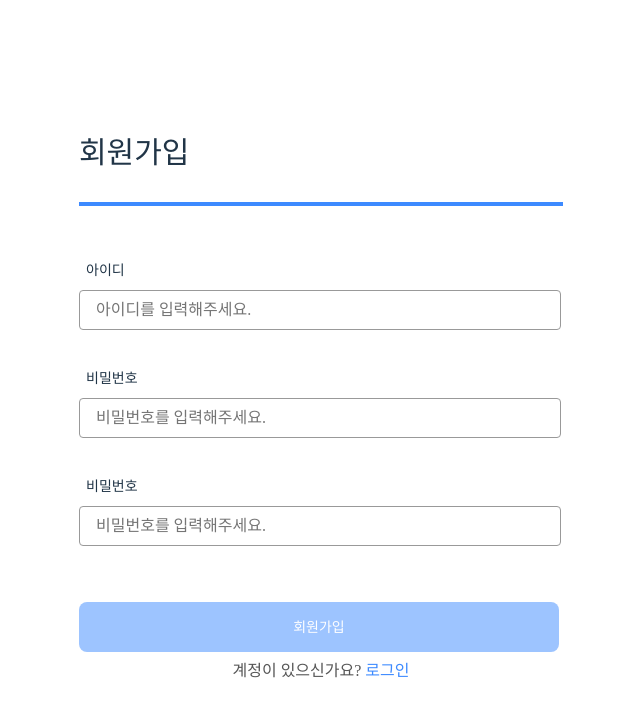
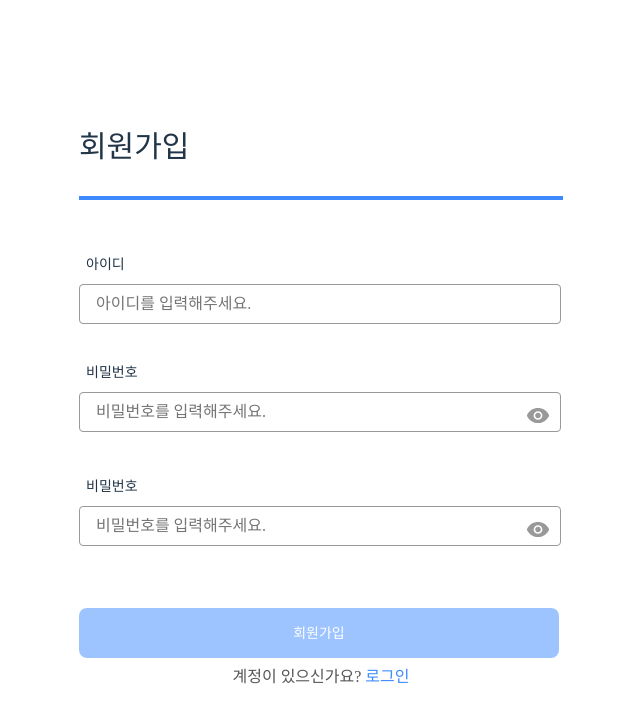
Before and after one commit to 2024-dsm-mentoring/FE_Jiyeon, a React (Vite) app in the folder 1주차/: page / in a window 1280 px wide. Shown: the top 722 px of the page, without its empty margins (319-959 px from the left). Built offline with nearby package versions, Linux system fonts and the light colour scheme; a web font is replaced by a local one.

Commit message:
SignUpPage 퍼블리싱 및 password type 변경 구현

```diff
--- a/1주차/src/components/IdPassword/Password.tsx
+++ b/1주차/src/components/IdPassword/Password.tsx
@@ -1,15 +1,57 @@
 import styled from "styled-components";
 import Colors from "../../design-system/colors/Colors";
 import fonts from "../../design-system/fonts/fonts";
+import OpenEye from "../../assets/OpenEye.svg";
+import CloseEye from "../../assets/CloseEye.svg";
+import { useState } from "react";
 
-export const Password = () => {
+export const Password = ({ password, setPassword }) => {
+  const [showPswd, setShowPswd] = useState(false);
+
+  const handleChandePassword = (e) => {
+    setPassword(e.target.value);
+  };
+
+  const toggleShowPswd = () => {
+    setShowPswd((prevShowPswd) => !prevShowPswd);
+  };
+
   return (
     <PasswordAll>
       <PasswordTitle>비밀번호</PasswordTitle>
-      <PasswordInput type="password" placeholder="비밀번호를 입력해주세요." />
+      <PasswordContainer>
+        <PasswordInput
+          type={showPswd ? "text" : "password"}
+          placeholder="비밀번호를 입력해주세요."
+          value={password}
+          onChange={handleChandePassword}
+          required
+        />
+        {/*required는 불리언 속성이며 불리언 속성은 해당 속성을 명시하지 않으면 속성값이 자동으로 false값을 가지게 된다. */}
+        {/*showPswd일 때 text로 보여주고 아닐 때 password 형식으로 보여준다. value(보여주는 값)은 password를 받아온 값이고 이는 onChange를 통해 받아와진다.*/}
+        <PassWordEye onClick={toggleShowPswd}>
+          {showPswd ? (
+            <img src={OpenEye} alt="show eye" />
+          ) : (
+            <img src={CloseEye} alt="close eye" />
+          )}
+        </PassWordEye>
+      </PasswordContainer>
     </PasswordAll>
   );
 };
+
+const PassWordEye = styled.div`
+  position: absolute;
+  top: 13px;
+  right: 12px;
+`;
+
+const PasswordContainer = styled.div`
+  position: relative;
+  width: 482px;
+  height: 46px;
+`;
 
 const PasswordAll = styled.div`
   display: flex;
@@ -24,6 +66,7 @@ const PasswordTitle = styled.div`
 `;
 
 const PasswordInput = styled.input`
+  color: ${Colors.Gray5};
   border-radius: 4px;
   width: 464px;
   padding: 10px 0 10px 16px;
```
Also changed, not shown: 1주차/src/assets/CloseEye.svg (added), 1주차/src/assets/OpenEye.svg (added).
